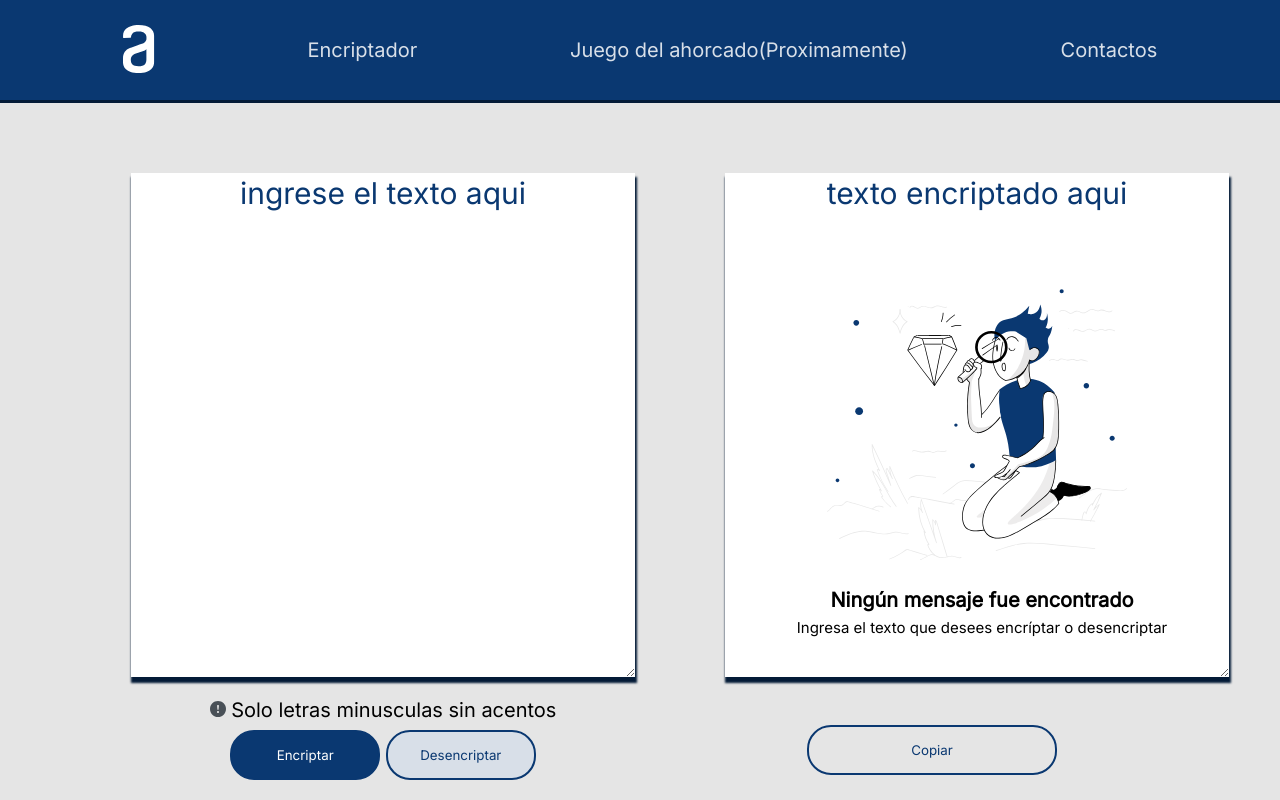
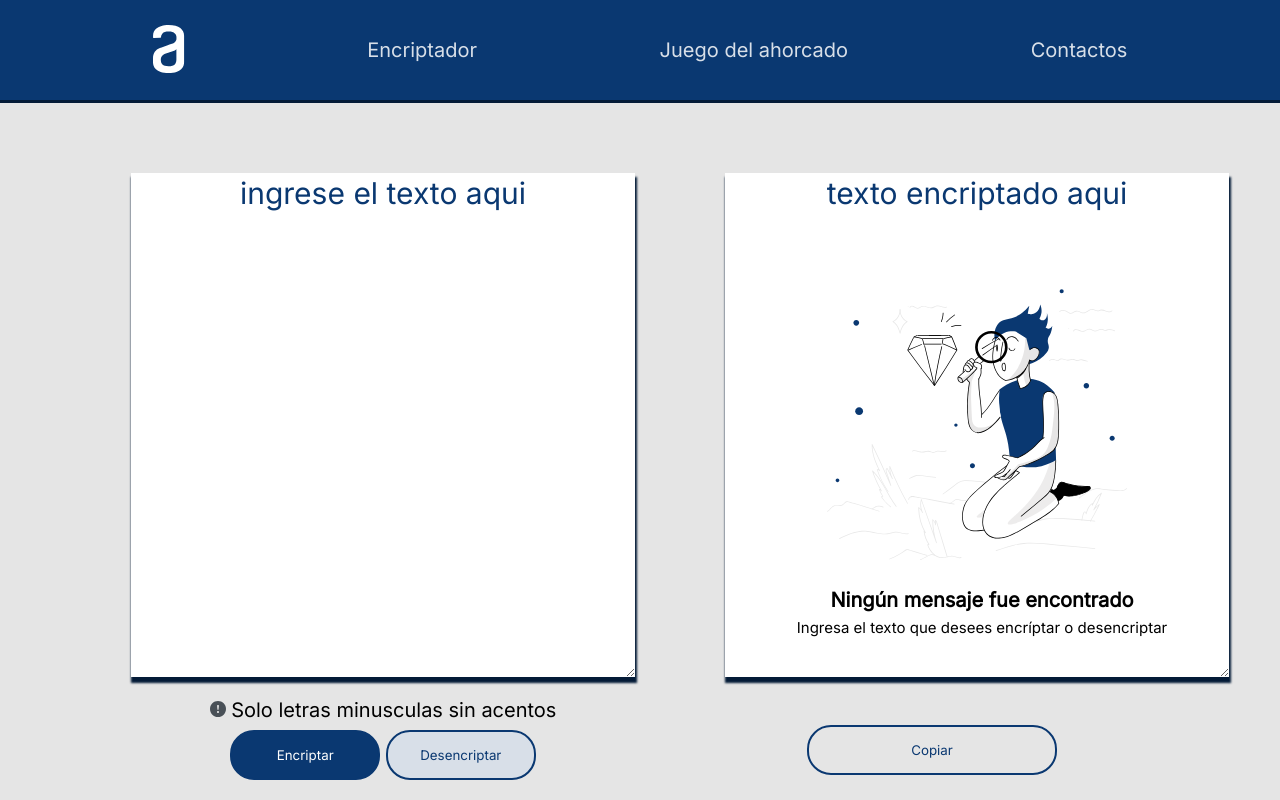
Before and after one commit to zyperr/Encriptador-challenge-alura, a plain HTML site: page index.html in a window 1280 px wide. Shown: the top 800 px of the page. Drawn offline with Linux system fonts and the light colour scheme.

Commit message:
Update index.html

```diff
--- a/index.html
+++ b/index.html
@@ -14,7 +14,7 @@
     <header>
         <a href="https://www.aluracursos.com"><img src="svg/Vector.svg"></a>
         <a href="index.html">Encriptador</a>
-        <a href="#">Juego del ahorcado(Proximamente)</a>
+        <a href="https://hagmangame.netlify.app">Juego del ahorcado</a>
         <a href="#redes">Contactos</a>
     </header>
     <main>
```
